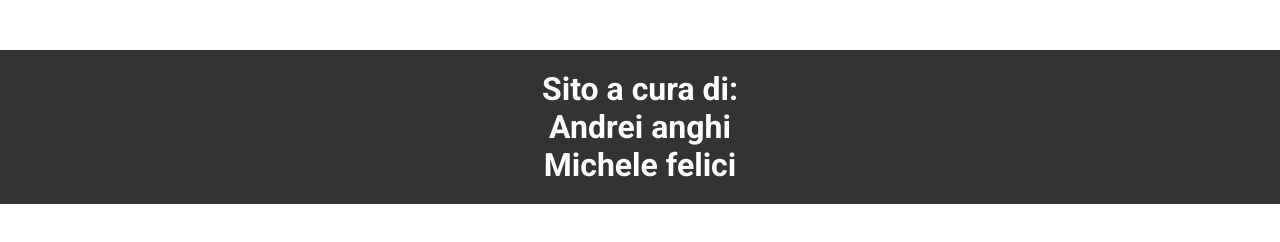
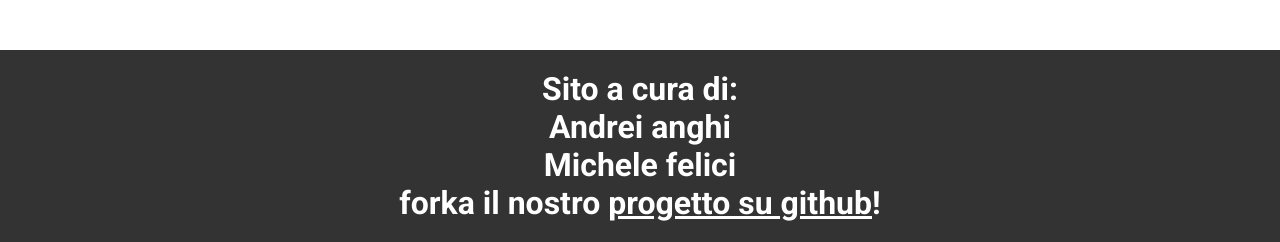
Before and after one commit to AmadeusKurisuDev/VoteLunch, a PHP site: page /risultati.php in a window 1280 px wide. Shown: the part 651-893 px from the top of the page. Before the commit the page ends 855 px from the top, so only its background shows below. Run offline with PHP 8.4, Linux system fonts and the light colour scheme; data comes from the database, SQL or seed files in the repository.

Commit message:
added link to repository

```diff
--- a/footer.php
+++ b/footer.php
@@ -5,5 +5,7 @@
         <a href="https://andreianghi.ddns.net/">Andrei anghi</a>
         <br>
         <a href="https://ripasso.ddns.net/">Michele felici</a>
+        <br>
+        forka il nostro <a id="repo" href="https://github.com/AmadeusKurisuDev/VoteLunch">progetto su github</a>!
     </h1>
 </div>
```
